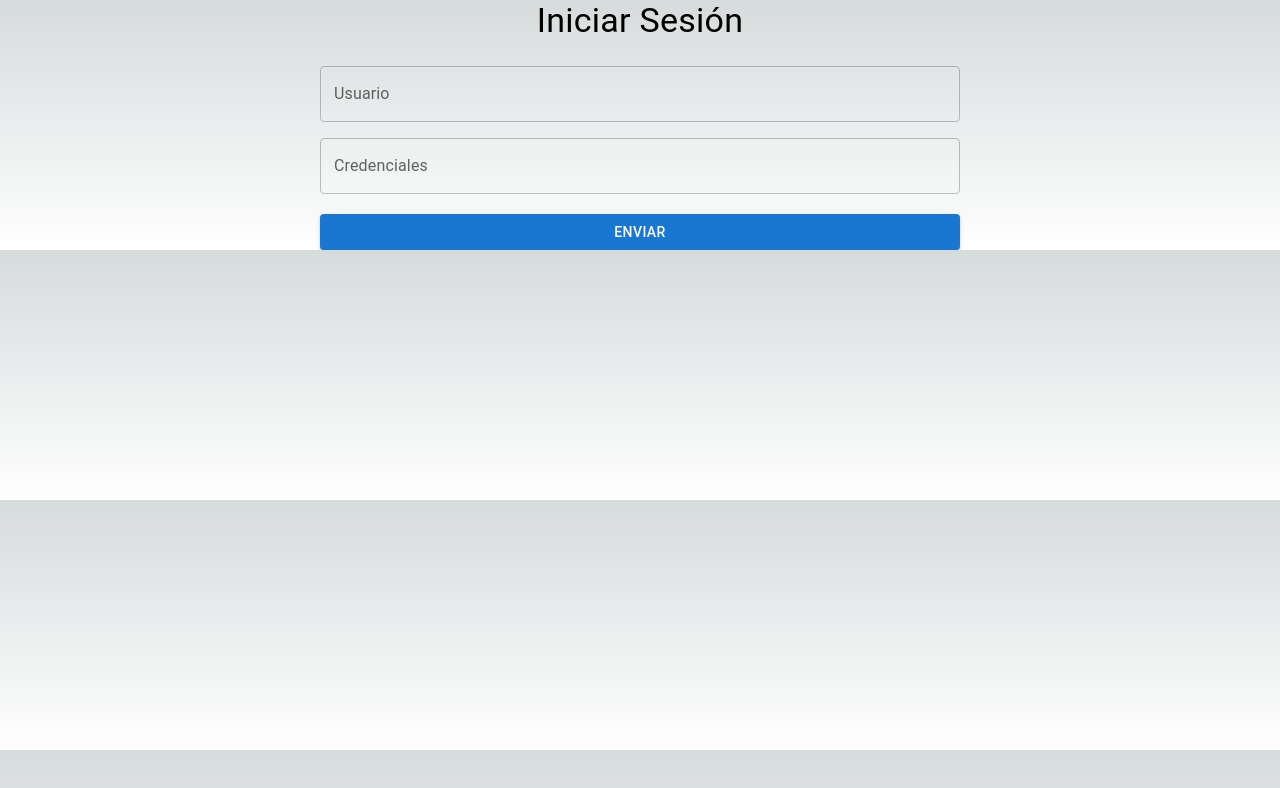
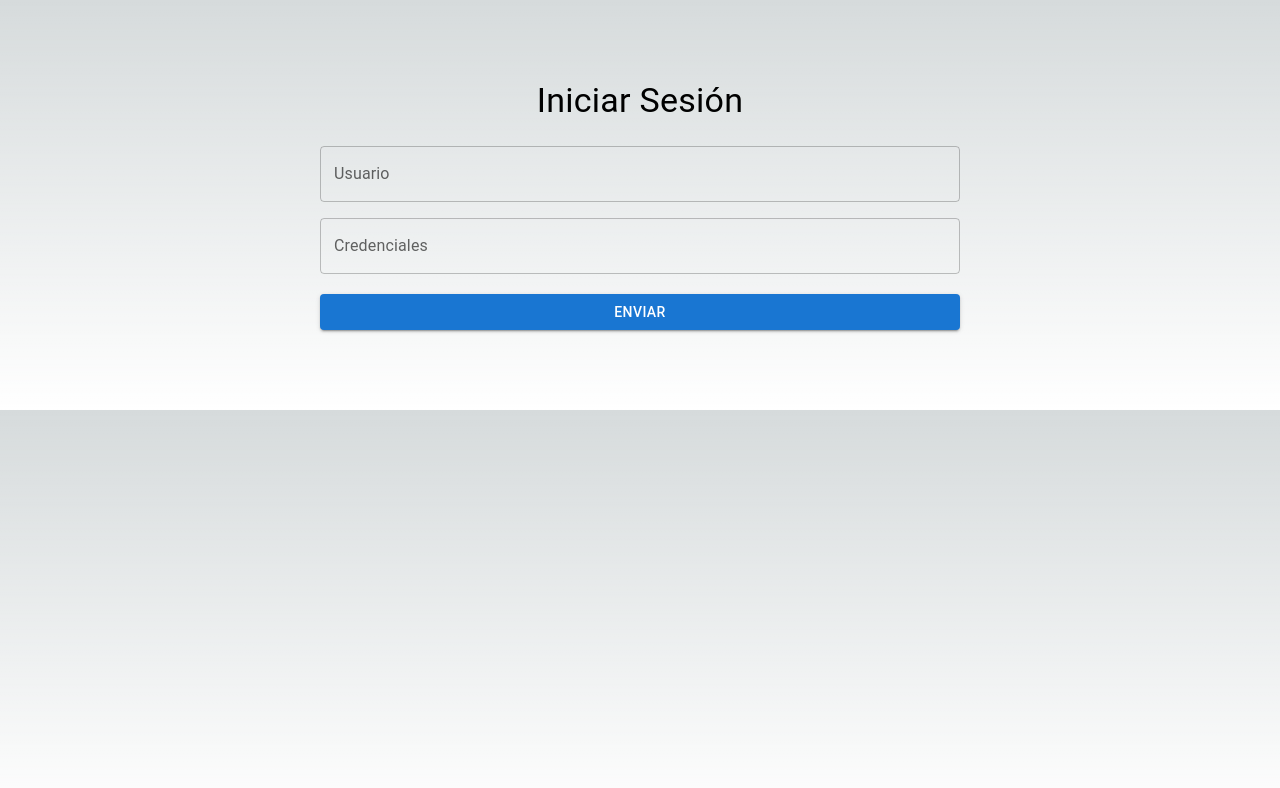
Before and after one commit to loveragabriel/eldar-challenge, a Next.js app: page /log-in in a window 1280 px wide. Shown: the top 788 px of the page. Built offline with nearby package versions, Linux system fonts and the light colour scheme.

Commit message:
ajusto margin top

```diff
--- a/src/app/log-in/page.jsx
+++ b/src/app/log-in/page.jsx
@@ -25,8 +25,8 @@ export default function LogIn() {
         flexDirection: "column",
         justifyItems: "center",
         margin: {
-          xs: "0vw 5vw",
-          sm: "0vw 25vw",
+          xs: "10vh 5vw",
+          sm: "10vh 25vw",
         },
       }}
     >
```
